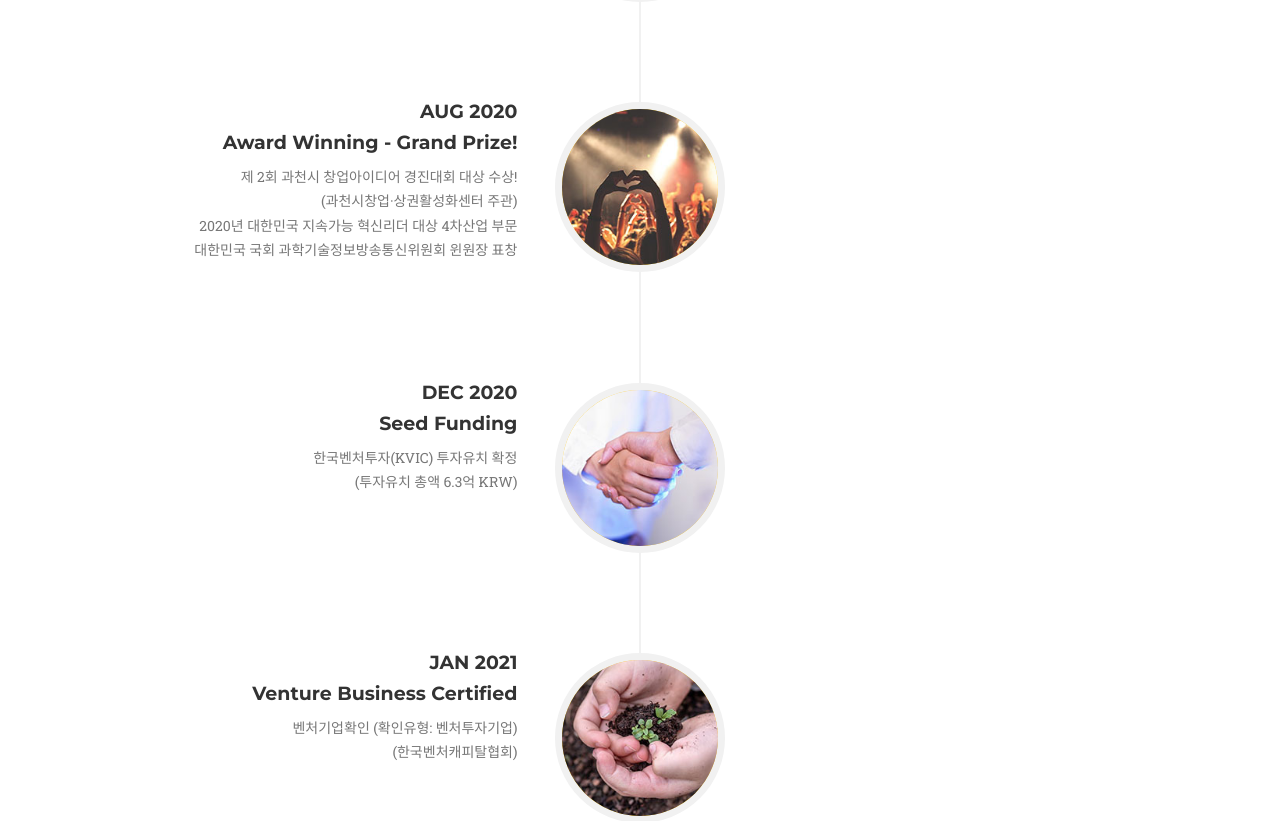
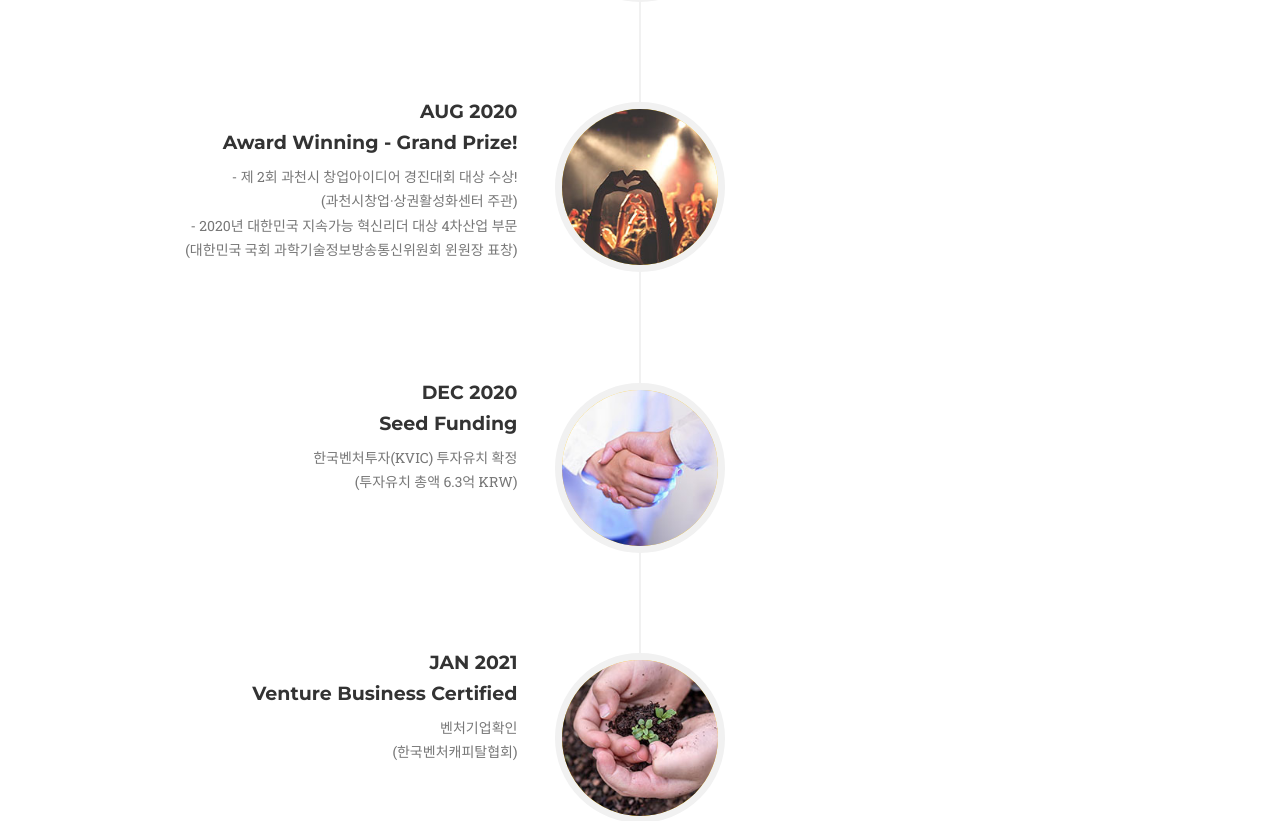
Before and after one commit to gazzilabs/gazzilabs.github.io, a Jekyll site: the page built from index.html, in a window 1280 px wide and 1400 px high, scrolled down 4574 px. Shown: the part 93-914 px from the top of the window. Built offline with Jekyll 4.4.1, drawn with Linux system fonts in a browser that asks for light colours; some web fonts are replaced.

Commit message:
update about and team profile

```diff
--- a/_includes/about.html
+++ b/_includes/about.html
@@ -67,8 +67,8 @@
                                 </div>
                                 <div class="timeline-body">
                                     <p class="text-muted">
-                                        제 2회 과천시 창업아이디어 경진대회 대상 수상!<br>(과천시창업·상권활성화센터 주관)<br>
-                                        2020년 대한민국 지속가능 혁신리더 대상 4차산업 부문<br>대한민국 국회 과학기술정보방송통신위원회 윈원장 표창
+                                        - 제 2회 과천시 창업아이디어 경진대회 대상 수상!<br>(과천시창업·상권활성화센터 주관)<br>
+                                        - 2020년 대한민국 지속가능 혁신리더 대상 4차산업 부문<br>(대한민국 국회 과학기술정보방송통신위원회 윈원장 표창)
                                     </p>
                                 </div>
                             </div>
@@ -100,7 +100,7 @@
                                 </div>
                                 <div class="timeline-body">
                                     <p class="text-muted">
-                                        벤처기업확인 (확인유형: 벤처투자기업)<br>(한국벤처캐피탈협회)
+                                        벤처기업확인<br>(한국벤처캐피탈협회)
                                     </p>
                                 </div>
                             </div>
```
Also changed, not shown: img/team/1.jpg, img/team/2.jpg.
